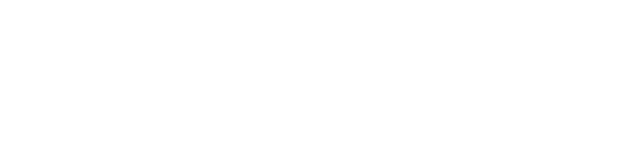
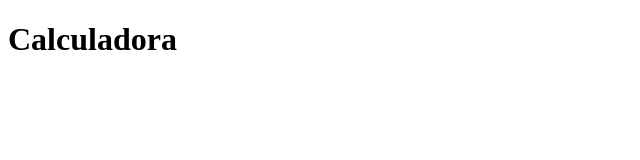
Before and after one commit to kelvismnd/calculadora, a plain HTML site: page index.html in a window 1280 px wide. Shown: the whole page, without its empty margins (0-640 px from the left). Drawn offline with Linux system fonts and the light colour scheme.

Commit message:
arquivo de estilizacao

```diff
--- a/index.html
+++ b/index.html
@@ -4,9 +4,12 @@
     <meta charset="UTF-8">
     <meta http-equiv="X-UA-Compatible" content="IE=edge">
     <meta name="viewport" content="width=device-width, initial-scale=1.0">
+    <link rel="stylesheet" href="style.css">
     <title>Document</title>
 </head>
 <body>
-
+    <div class="container">
+        <h1>Calculadora</h1>
+    </div>
 </body>
 </html>
```
Also changed, not shown: style.css (added).
